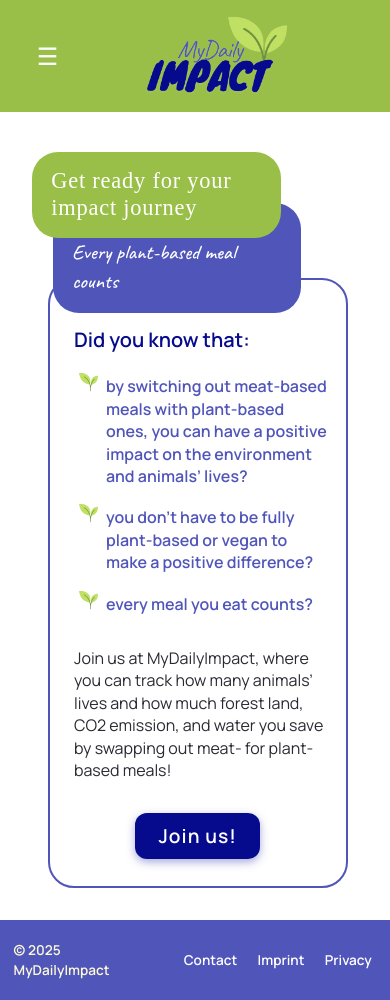
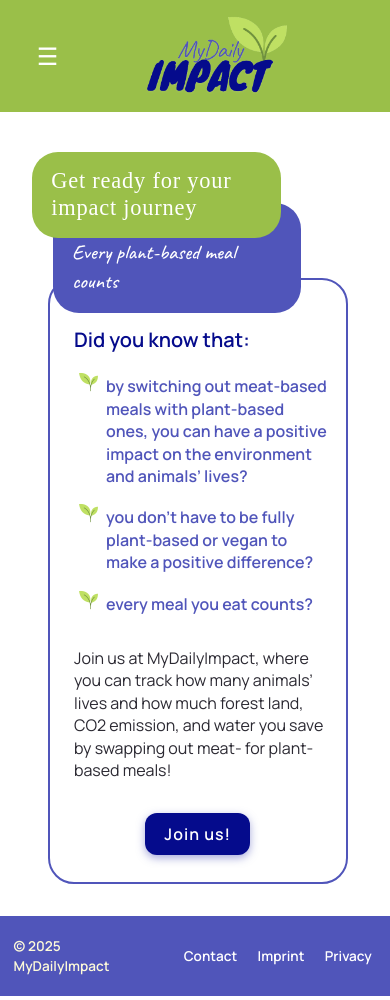
Before and after one commit to TechLabs-Remote-Bootcamp/WS24-MyDailyImpact, a React (Vite) app in the folder mdi-react/: page / in a window 390 px wide. Built offline with nearby package versions, Linux system fonts and the light colour scheme; a web font is replaced by a local one.

Commit message:
feature: added delete-button component that is red

```diff
--- a/mdi-react/src/components/core/Button/Button.module.scss
+++ b/mdi-react/src/components/core/Button/Button.module.scss
@@ -1,7 +1,8 @@
 @use "../../../styles/colors.scss" as *;
 @use "../../../styles/fonts.scss" as *;
 
-.primary-button {
+.primary-button,
+.delete-button {
   background-color: $primary;
   box-shadow: rgb(80, 85, 186, 0.5) 0px 3px 8px;
   font-family: $font-family-general;
@@ -22,3 +23,17 @@
     box-shadow: rgb(154, 191, 73, 0.7) 0px 3px 8px;
   }
 }
+
+.delete-button {
+  background-color: $red-light;
+  &:hover {
+    background-color: $red;
+  }
+}
+
+@media only screen and (max-width: 640px) {
+  .primary-button,
+  .delete-button {
+    font-size: 1rem;
+  }
+}
--- /dev/null
+++ b/mdi-react/src/components/core/Button/Delete-Button.jsx
@@ -0,0 +1,16 @@
+import styles from "./Button.module.scss";
+
+const DeleteButton = ({
+  children,
+  onClick,
+  disabled = false,
+  className = "delete-button",
+}) => {
+  return (
+    <button className={styles[className]} onClick={onClick} disabled={disabled}>
+      {children}
+    </button>
+  );
+};
+
+export default DeleteButton;
--- a/mdi-react/src/components/pages/Profile/RC_Profile.jsx
+++ b/mdi-react/src/components/pages/Profile/RC_Profile.jsx
@@ -3,6 +3,7 @@
 import React, { useState, useEffect } from "react";
 import ColoredContainers from "../../core/ColoredContainers/Colored-Containers";
 import Button from "../../core/Button/Button";
+import DeleteButton from "../../core/Button/Delete-button";
 import styles from "./RC_Profile.module.scss";
 import { useAuth } from "../../../hooks/useAuth";
 import { api } from "../../../utils/api";
@@ -104,12 +105,12 @@ export default function RC_Profile({ onEditClick }) {
           ))}
         </div>
         <Button onClick={onEditClick}>Edit Profile</Button>
-        <Button
+        <DeleteButton
           onClick={handleDeleteAccount}
           className={styles["delete-button"]}
         >
           Delete Account
-        </Button>
+        </DeleteButton>
       </ColoredContainers>
     </div>
   );
```
